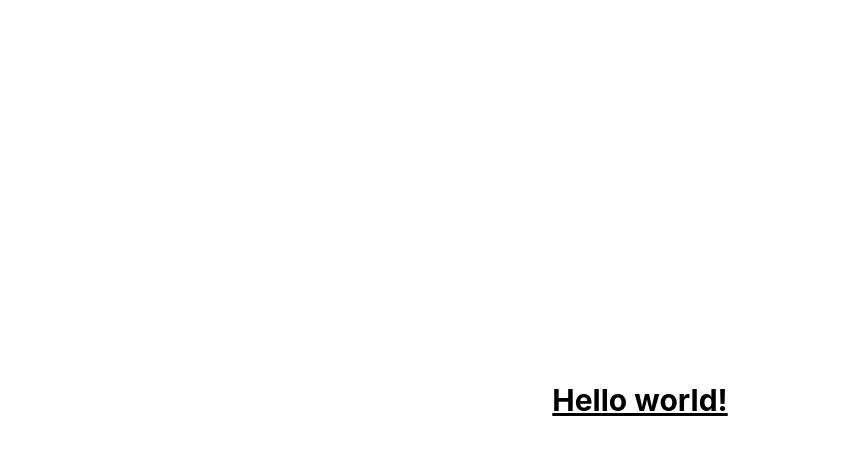
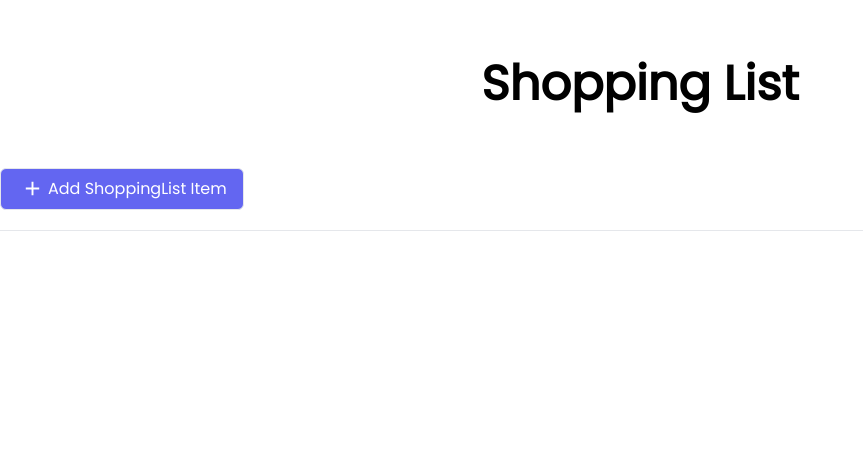
Before and after one commit to MUNIF-2242/nextjs-todo-fa, a Next.js app: page / in a window 1280 px wide. Shown: the top 454 px of the page, without its empty margins (0-863 px from the left). Built offline with nearby package versions, Linux system fonts and the light colour scheme.

Commit message:
add item add button and icon .complete section 2.

```diff
--- a/package.json
+++ b/package.json
@@ -13,7 +13,8 @@
     "eslint-config-next": "13.2.3",
     "next": "13.2.3",
     "react": "18.2.0",
-    "react-dom": "18.2.0"
+    "react-dom": "18.2.0",
+    "react-icons": "^4.8.0"
   },
   "devDependencies": {
     "autoprefixer": "^10.4.13",
--- a/pages/index.js
+++ b/pages/index.js
@@ -1,22 +1,35 @@
 import Head from 'next/head';
-import Image from 'next/image';
-import { Inter } from 'next/font/google';
-import styles from '@/styles/Home.module.css';
-
-const inter = Inter({ subsets: ['latin'] });
+import { BiPlus } from 'react-icons/bi';
 
 export default function Home() {
   return (
-    <>
+    <section>
       <Head>
-        <title>Create Next App</title>
+        <title>Shopping List Application/</title>
         <meta name='description' content='Generated by create next app' />
         <meta name='viewport' content='width=device-width, initial-scale=1' />
         <link rel='icon' href='/favicon.ico' />
       </Head>
-      <main className={styles.main}>
-        <h1 className='text-3xl font-bold underline'>Hello world!</h1>
+      <main className='py-5'>
+        <h1 className='text-xl md:text-5xl text-center font-bold py-10'>
+          Shopping List
+        </h1>
+
+        <div className='container mx-auto flex justify-between py-5 border-b'>
+          <div className='left flex gap-3'>
+            <button className='flex bg-indigo-500 text-white px-4 py-2 border rounded-md hover:bg-grary-50 hover:border-indigo-500 hover:text-gray-800'>
+              <span className='px-1'>
+                <BiPlus size={23}></BiPlus>
+              </span>
+              Add ShoppingList Item{' '}
+            </button>
+          </div>
+
+          {/* collapsable form */}
+
+          {/* table */}
+        </div>
       </main>
-    </>
+    </section>
   );
 }
--- a/styles/globals.css
+++ b/styles/globals.css
@@ -1,15 +1,11 @@
+@import url('https://fonts.googleapis.com/css2?family=Poppins&family=Rubik&display=swap');
 @tailwind base;
 @tailwind components;
 @tailwind utilities;
 
-html,
-body {
-  padding: 0;
-  margin: 0;
-  font-family: -apple-system, BlinkMacSystemFont, Segoe UI, Roboto, Oxygen,
-    Ubuntu, Cantarell, Fira Sans, Droid Sans, Helvetica Neue, sans-serif;
+* > * {
+  font-family: 'Poppins', sans-serif;
 }
-
 a {
   color: inherit;
   text-decoration: none;
```
Also changed, not shown: 1 other file (tests, documents, lock files or other folders).
